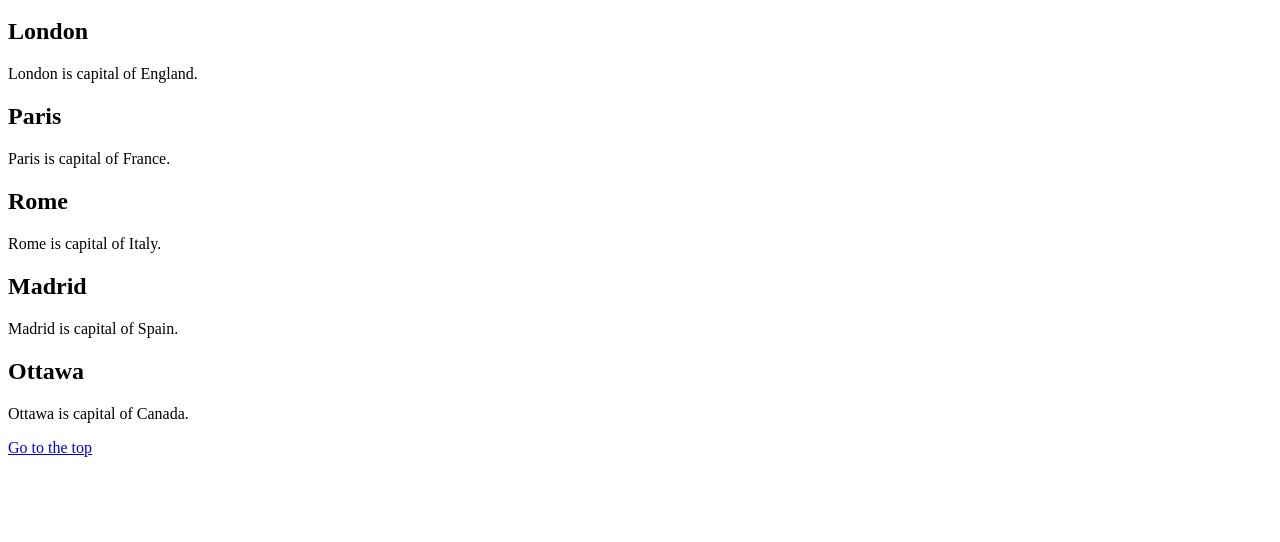
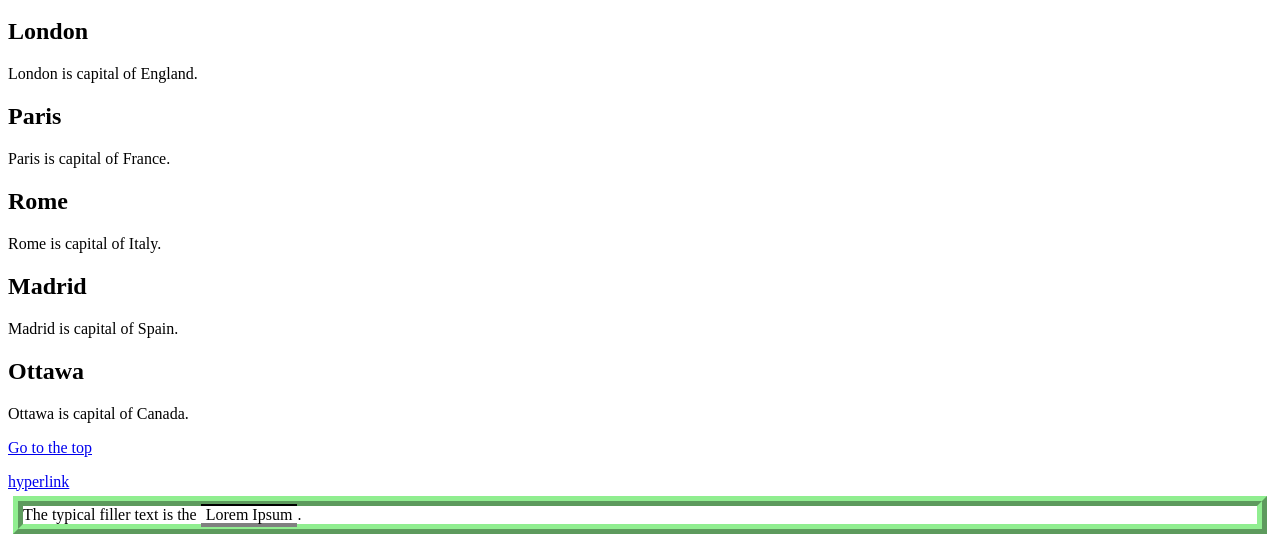
Before and after one commit to bnwzc/ACIT-1620, a plain HTML site: page index.html in a window 1280 px wide. Shown: the part 329-871 px from the top of the page. Before the commit the page ends 802 px from the top, so only its background shows below. Drawn offline with Linux system fonts and the light colour scheme.

Commit message:
Add a box-model

```diff
--- a/css/style.css
+++ b/css/style.css
@@ -9,3 +9,13 @@
 #color-pink{
     background-color:pink
 }
+
+#box-model-paragragh{
+    margin: 5px;
+    border: 10px ridge lightgreen;
+}
+#box-model-span{
+    padding: 0 5px;
+    border-top: 2px solid black;
+    border-bottom: 4px solid gray;
+}
--- a/index.html
+++ b/index.html
@@ -29,6 +29,13 @@
     <p> Ottawa is capital of Canada.</p>
     <p><a href="#top">Go to the top</a></p>
 
+    <a href="https://developer.mozilla.org/en-US/docs/Learn/CSS/Building_blocks/Selectors#summary">
+            hyperlink
+    </a>
+
+    <p id="box-model-paragragh">
+        The typical filler text is the <span id="box-model-span">Lorem Ipsum</span>.
+    </p>
 
 
 
```
